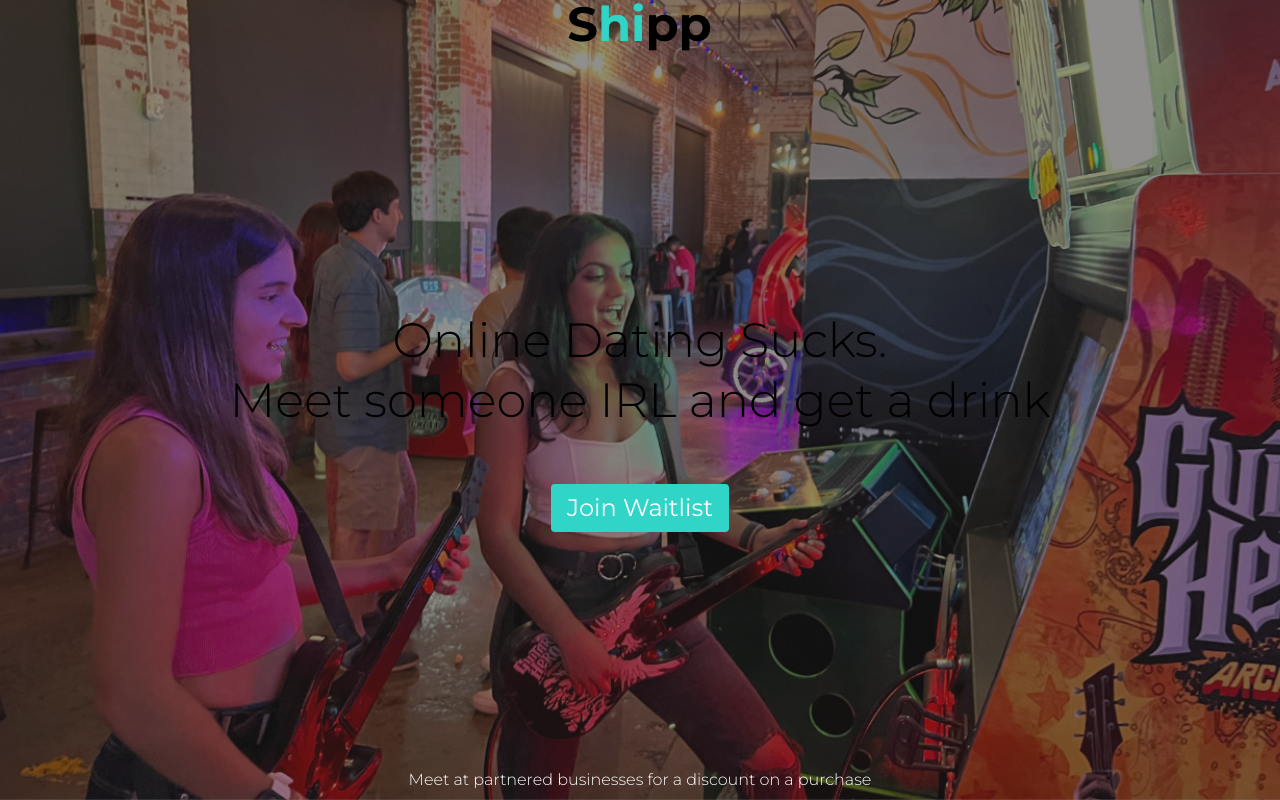
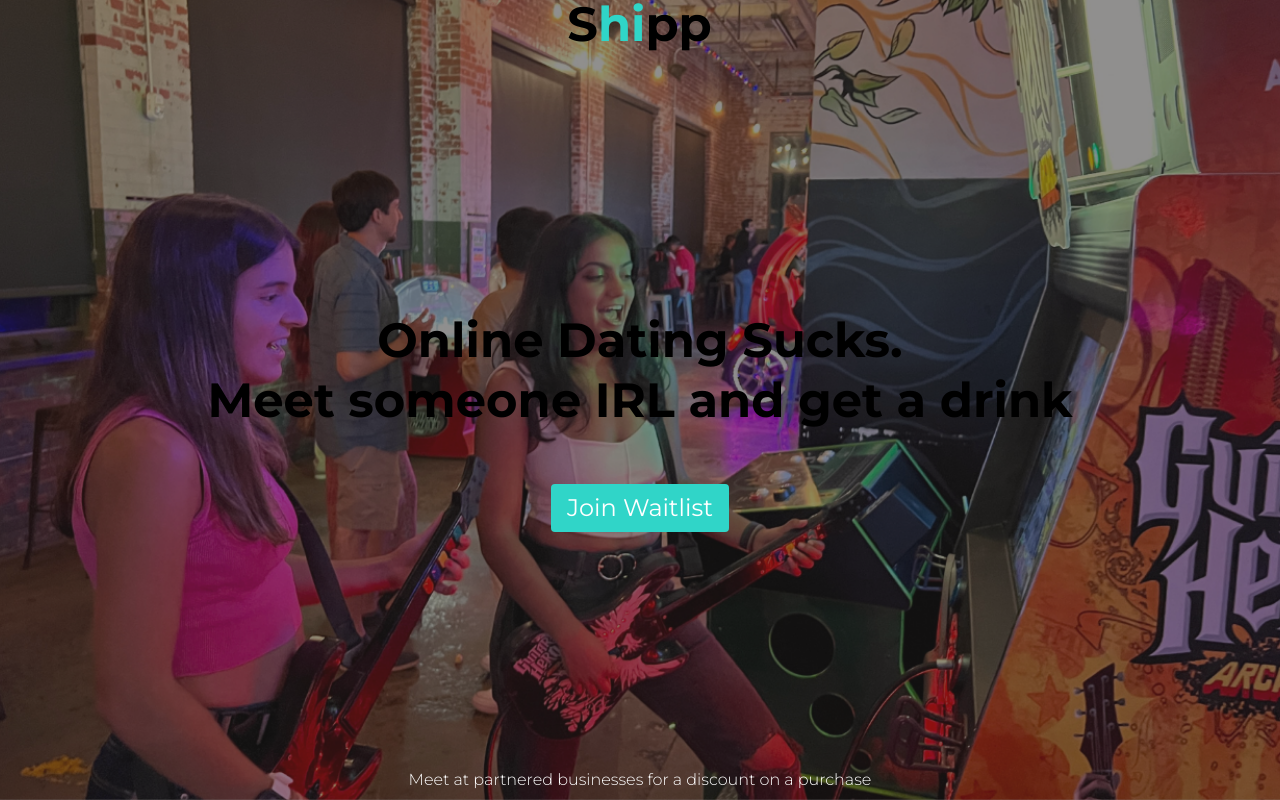
Before and after one commit to mamascor/Shipp, a Next.js app: page / in a window 1280 px wide. Built offline with nearby package versions, Linux system fonts and the light colour scheme.

Commit message:
first commit

```diff
--- a/src/app/dating/share/page.tsx
+++ b/src/app/dating/share/page.tsx
@@ -28,8 +28,7 @@ export default function Share() {
 
   const fb_url = `https://www.facebook.com/sharer/sharer.php?u=http%3A%2F%2Flocalhost:3000?id=${id}`;
 
-  const twitterText =
-    "Hey! This new dating app solves your frustrations 👀. You should sign up for early access!";
+  const twitterText =  "Dating apps suck. But this new dating app, Shipp, gets to the point of meeting people IRL. Singles out there should sign up for early access!";
   const twitterLink = `https://twitter.com/intent/tweet?text=${encodeURIComponent(twitterText)} %0A${link}`;
 
   //make a variable for the link to share if id is not return one otherwise return the default link
--- a/src/app/page.tsx
+++ b/src/app/page.tsx
@@ -118,10 +118,10 @@ export default function Home() {
         </header>
 
         <main className="space-y-3 flex-col flex justify-center items-center h-full">
-          <h1 className="text-2xl md:text-5xl font-light">
+          <h1 className="text-2xl md:text-5xl font-bold">
             Online Dating Sucks.
           </h1>
-          <h1 className="text-2xl md:text-5xl font-light">
+          <h1 className="text-2xl md:text-5xl  font-bold">
             Meet someone IRL and get a drink
           </h1>
 
```
